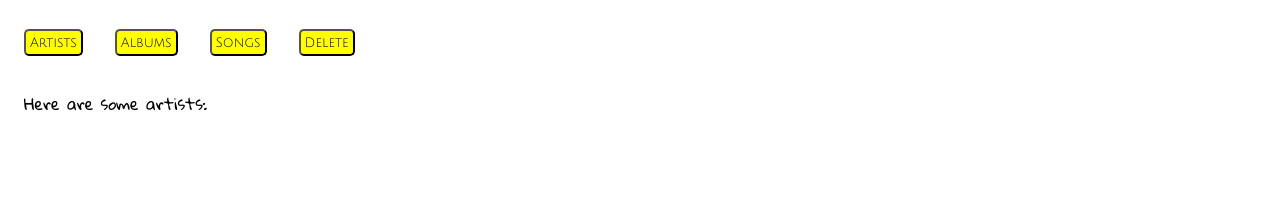
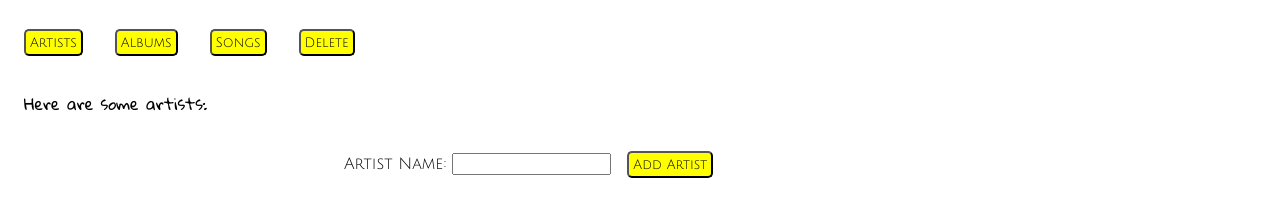
Before and after one commit to chunyukuo88/admin-front-end-butter-time, a website with bundled scripts: page docs/index.html in a window 1280 px wide. Both pictures are taken after a click on the button "Artists". Shown: the part 73-290 px from the top of the page. Built offline with nearby package versions, Linux system fonts and the light colour scheme; no server answers; a web font is replaced by a local one.

Commit message:
added a form for Artists

```diff
--- a/docs/style.css
+++ b/docs/style.css
@@ -37,6 +37,14 @@ button:hover {
   flex-direction: column;
   justify-content: stretch;
   margin: 1rem;
+  margin-right: 20rem;
+}
+
+.content-container-wrapper {
+  align-items: flex-start;
+  display: flex;
+  flex-direction: row;
+  justify-content: flex-start;
 }
 
 .content-record {
@@ -60,6 +68,14 @@ button:hover {
 
 .content-record-item-name a:hover {
     color: var(--butter);
+}
+
+.form-artist__label {
+  font-family: var(--page_title);
+}
+
+.form-artist__input {
+  font-family: var(--record_content);
 }
 
 h2 {
--- a/src/elements.js
+++ b/src/elements.js
@@ -39,6 +39,8 @@ module.exports = {
         textSpace.textContent = "Here are some artists:";
         const contentContainer = document.querySelector(".content-container");
         contentContainer.innerHTML = "";
+        const formContainer = document.querySelector(".form-container");
+        formContainer.innerHTML = "";
         fetch("http://localhost:8080/api/artists")
             .then(res => res.json())
             .then(function (data) {
@@ -56,7 +58,7 @@ module.exports = {
                     contentContainer.append(contentRecord);
                 }
             })
-
+            this.addArtistForm();
     },
 
     renderAlbums() {
@@ -64,6 +66,8 @@ module.exports = {
         textSpace.innerHTML = "Here are some albums:";
         const contentContainer = document.querySelector(".content-container");
         contentContainer.innerHTML = "";
+        const formContainer = document.querySelector(".form-container");
+        formContainer.innerHTML = "";
         fetch("http://localhost:8080/api/albums")
             .then(res => res.json())
             .then(function (data) {
@@ -100,6 +104,8 @@ module.exports = {
         textSpace.innerHTML = "Here are some songs:";
         const contentContainer = document.querySelector(".content-container");
         contentContainer.innerHTML = "";
+        const formContainer = document.querySelector(".form-container");
+        formContainer.innerHTML = "";
         fetch("http://localhost:8080/api/songs")
             .then(res => res.json())
             .then(function (data) {
@@ -139,6 +145,35 @@ module.exports = {
     deleteEntity(){
         const contentContainer = document.querySelector(".content-record");
         contentContainer.remove();
+    },
+
+    addArtistForm() {
+        const formContainer = document.querySelector(".form-container");
+        const form = document.createElement("Form");
+        form.classList.add("form-artist");
+
+        const artistNameLabel = document.createElement("Label");
+        artistNameLabel.classList.add("form-artist__label");
+        artistNameLabel.textContent = "Artist Name: ";
+        form.append(artistNameLabel);
+
+        const artistNameInput = document.createElement("Input");
+        artistNameInput.classList.add("form-artist__input");
+        form.append(artistNameInput);
+
+        const addArtistButton = document.createElement("button");
+        addArtistButton.innerHTML = "Add Artist";
+        addArtistButton.classList.add("nav-button");
+        addArtistButton.classList.add("add-artist-button");
+        form.append(addArtistButton);
+        formContainer.append(form);
+
+        addArtistButton.onclick = (event) => {
+            event.preventDefault();
+            const artistName = document.querySelector(".form-artist__input").value;
+            console.log(artistName);
+        }
+
     }
 
 
--- a/src/index.js
+++ b/src/index.js
@@ -13,6 +13,14 @@ textSpace.innerHTML = "Welcome!";
 textSpace.classList.add("page-title");
 wrapper.append(textSpace);
 
+const contentContainerWrapper = document.createElement("section");
+contentContainerWrapper.classList.add("content-container-wrapper");
+wrapper.append(contentContainerWrapper);
+
 const contentContainer = document.createElement("section");
 contentContainer.classList.add("content-container");
-wrapper.append(contentContainer);
+contentContainerWrapper.append(contentContainer);
+
+const formContainer = document.createElement("section");
+formContainer.classList.add("form-container");
+contentContainerWrapper.append(formContainer);
```
